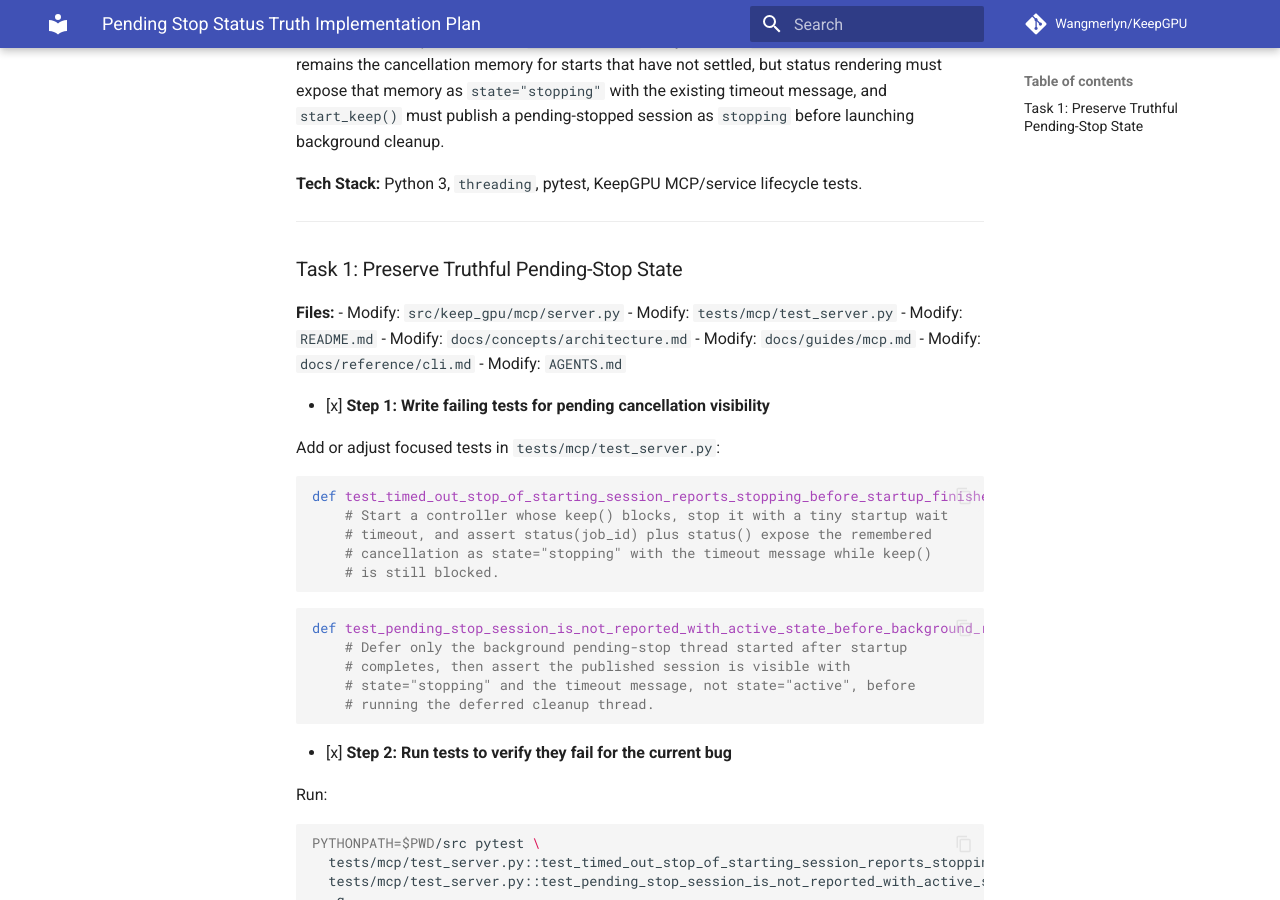
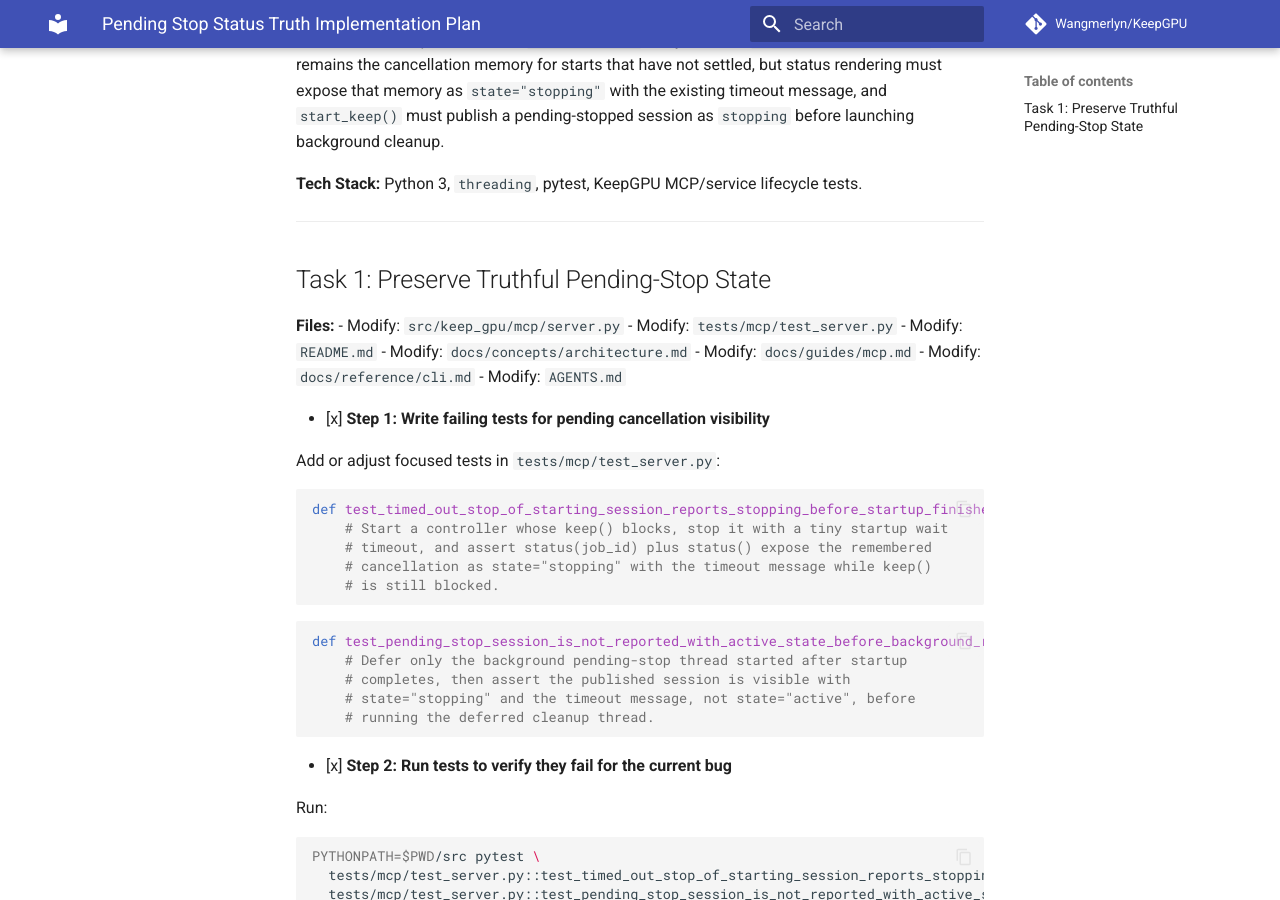
Before and after one commit to Wangmerlyn/KeepGPU, an MkDocs documentation site: the page built from docs/plans/pending-stop-status-truth.md, in a window 1280 px wide and 900 px high, scrolled down 361 px. Built offline with MkDocs 1.6.1 and Material for MkDocs 9.7.7, drawn with Linux system fonts in a browser that asks for light colours; comment, search, counter and statistics services are not loaded.

```diff
--- a/docs/plans/pending-stop-status-truth.md
+++ b/docs/plans/pending-stop-status-truth.md
@@ -10,7 +10,7 @@
 
 ---
 
-### Task 1: Preserve Truthful Pending-Stop State
+## Task 1: Preserve Truthful Pending-Stop State
 
 **Files:**
 - Modify: `src/keep_gpu/mcp/server.py`
```
